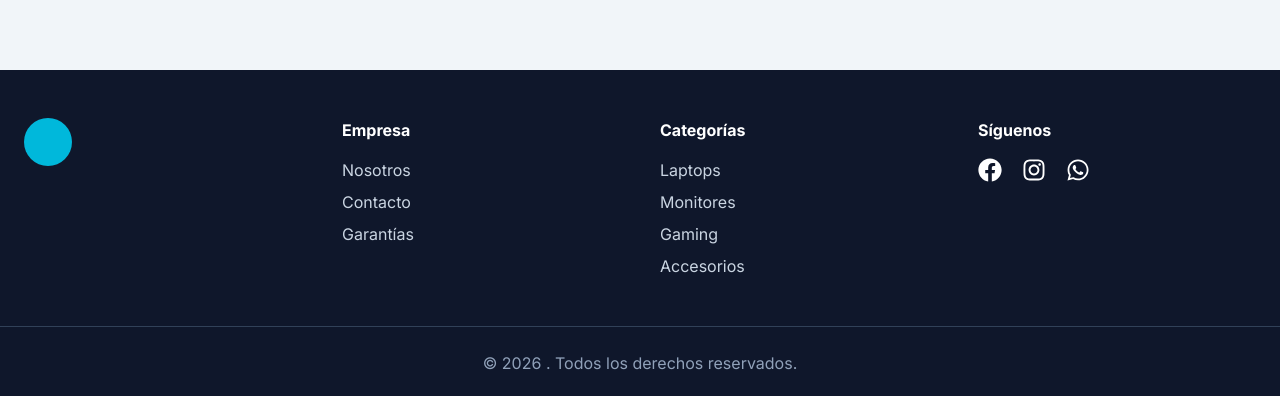
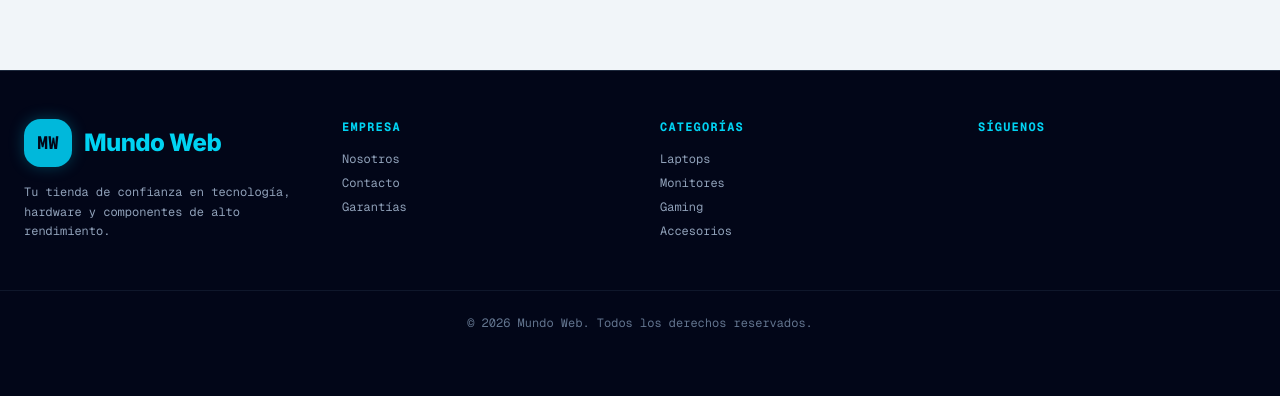
Before and after one commit to rossnelartigas-dot/mundo-web, a Next.js app: page / in a window 1280 px wide. Shown: the part 2298-2694 px from the top of the page. After the commit the page ends 2653 px from the top, so only its background shows below. Built offline with nearby package versions, Linux system fonts and the light colour scheme; no server answers; the database is empty.

Commit message:
Actualizar Footer.tsx

```diff
--- a/src/components/Footer.tsx
+++ b/src/components/Footer.tsx
@@ -1,17 +1,23 @@
 "use client";
 
 import Image from "next/image";
+import Link from "next/link";
 import { FaFacebook, FaInstagram, FaWhatsapp } from "react-icons/fa";
 import { useStoreSettings } from "@/context/StoreSettingsContext";
 
 export default function Footer() {
   const { settings } = useStoreSettings();
 
+  const whatsappUrl = settings.whatsapp
+    ? `https://wa.me/${settings.whatsapp.replace(/[^0-9]/g, "")}`
+    : "#";
+
   return (
-    <footer className="bg-slate-900 text-white mt-20">
-      <div className="max-w-7xl mx-auto px-6 py-12 grid md:grid-cols-4 gap-10">
+    <footer className="mt-20 border-t border-slate-800 bg-slate-950 text-slate-100">
+      <div className="mx-auto max-w-7xl px-6 py-12 grid grid-cols-1 md:grid-cols-4 gap-10">
 
-        <div>
+        {/* LOGO E INFORMACIÓN */}
+        <div className="space-y-4">
           <div className="flex items-center gap-3">
             {settings.logoUrl ? (
               <Image
@@ -19,59 +25,129 @@ export default function Footer() {
                 alt={settings.storeName}
                 width={48}
                 height={48}
-                className="h-12 w-12 rounded-full object-cover"
+                className="h-12 w-12 rounded-xl border border-slate-800 object-cover shadow-[0_0_15px_rgba(6,182,212,0.15)]"
                 unoptimized
               />
             ) : (
-              <div className="flex h-12 w-12 items-center justify-center rounded-full bg-cyan-500 text-lg font-bold text-white">
-                {settings.storeName.slice(0, 2).toUpperCase()}
+              <div className="flex h-12 w-12 items-center justify-center rounded-xl bg-cyan-500 font-mono text-lg font-bold text-slate-950 shadow-[0_0_15px_rgba(6,182,212,0.3)]">
+                {settings.storeName ? settings.storeName.slice(0, 2).toUpperCase() : "MW"}
               </div>
             )}
-            <h3 className="text-2xl font-bold text-cyan-400">
-              {settings.storeName}
+            <h3 className="text-2xl font-extrabold tracking-tight text-cyan-400">
+              {settings.storeName || "Mundo Web"}
             </h3>
           </div>
 
-          <p className="mt-4 text-slate-300">
-            {settings.description}
+          <p className="text-xs font-mono leading-relaxed text-slate-400">
+            {settings.description || "Tu tienda de confianza en tecnología, hardware y componentes de alto rendimiento."}
           </p>
         </div>
 
+        {/* NAVEGACIÓN - EMPRESA */}
         <div>
-          <h4 className="font-bold mb-4">Empresa</h4>
+          <h4 className="text-xs font-mono font-bold uppercase tracking-widest text-cyan-400 mb-4">
+            Empresa
+          </h4>
 
-          <ul className="space-y-2 text-slate-300">
-            <li>Nosotros</li>
-            <li>Contacto</li>
-            <li>Garantías</li>
+          <ul className="space-y-2 text-xs font-mono text-slate-400">
+            <li>
+              <Link href="/nosotros" className="hover:text-cyan-400 transition-colors">
+                Nosotros
+              </Link>
+            </li>
+            <li>
+              <Link href="/contacto" className="hover:text-cyan-400 transition-colors">
+                Contacto
+              </Link>
+            </li>
+            <li>
+              <Link href="/garantias" className="hover:text-cyan-400 transition-colors">
+                Garantías
+              </Link>
+            </li>
           </ul>
         </div>
 
+        {/* CATEGORÍAS */}
         <div>
-          <h4 className="font-bold mb-4">Categorías</h4>
+          <h4 className="text-xs font-mono font-bold uppercase tracking-widest text-cyan-400 mb-4">
+            Categorías
+          </h4>
 
-          <ul className="space-y-2 text-slate-300">
-            <li>Laptops</li>
-            <li>Monitores</li>
-            <li>Gaming</li>
-            <li>Accesorios</li>
+          <ul className="space-y-2 text-xs font-mono text-slate-400">
+            <li>
+              <Link href="/productos?categoria=Laptops" className="hover:text-cyan-400 transition-colors">
+                Laptops
+              </Link>
+            </li>
+            <li>
+              <Link href="/productos?categoria=Monitores" className="hover:text-cyan-400 transition-colors">
+                Monitores
+              </Link>
+            </li>
+            <li>
+              <Link href="/productos?categoria=Gaming" className="hover:text-cyan-400 transition-colors">
+                Gaming
+              </Link>
+            </li>
+            <li>
+              <Link href="/productos?categoria=Accesorios" className="hover:text-cyan-400 transition-colors">
+                Accesorios
+              </Link>
+            </li>
           </ul>
         </div>
 
+        {/* REDES SOCIALES */}
         <div>
-          <h4 className="font-bold mb-4">Síguenos</h4>
+          <h4 className="text-xs font-mono font-bold uppercase tracking-widest text-cyan-400 mb-4">
+            Síguenos
+          </h4>
 
-          <div className="flex gap-5 text-2xl">
-            <FaFacebook className="cursor-pointer hover:text-blue-500 transition" />
-            <FaInstagram className="cursor-pointer hover:text-pink-500 transition" />
-            <FaWhatsapp className="cursor-pointer hover:text-green-500 transition" />
+          <div className="flex gap-4 text-xl">
+            {settings.facebook && (
+              <a
+                href={settings.facebook}
+                target="_blank"
+                rel="noreferrer"
+                aria-label="Facebook"
+                className="flex h-10 w-10 items-center justify-center rounded-xl border border-slate-800 bg-slate-900 text-slate-400 transition-all hover:border-cyan-500/50 hover:text-cyan-400 hover:shadow-[0_0_15px_rgba(6,182,212,0.25)]"
+              >
+                <FaFacebook />
+              </a>
+            )}
+
+            {settings.instagram && (
+              <a
+                href={settings.instagram}
+                target="_blank"
+                rel="noreferrer"
+                aria-label="Instagram"
+                className="flex h-10 w-10 items-center justify-center rounded-xl border border-slate-800 bg-slate-900 text-slate-400 transition-all hover:border-rose-500/50 hover:text-rose-400 hover:shadow-[0_0_15px_rgba(244,63,94,0.25)]"
+              >
+                <FaInstagram />
+              </a>
+            )}
+
+            {settings.whatsapp && (
+              <a
+                href={whatsappUrl}
+                target="_blank"
+                rel="noreferrer"
+                aria-label="WhatsApp"
+                className="flex h-10 w-10 items-center justify-center rounded-xl border border-slate-800 bg-slate-900 text-slate-400 transition-all hover:border-emerald-500/50 hover:text-emerald-400 hover:shadow-[0_0_15px_rgba(16,185,129,0.25)]"
+              >
+                <FaWhatsapp />
+              </a>
+            )}
           </div>
         </div>
 
       </div>
 
-      <div className="border-t border-slate-700 py-6 text-center text-slate-400">
-        © 2026 {settings.storeName}. Todos los derechos reservados.
+      {/* COPYRIGHT */}
+      <div className="border-t border-slate-900 py-6 text-center text-xs font-mono text-slate-500">
+        © 2026 {settings.storeName || "Mundo Web"}. Todos los derechos reservados.
       </div>
     </footer>
   );
```
